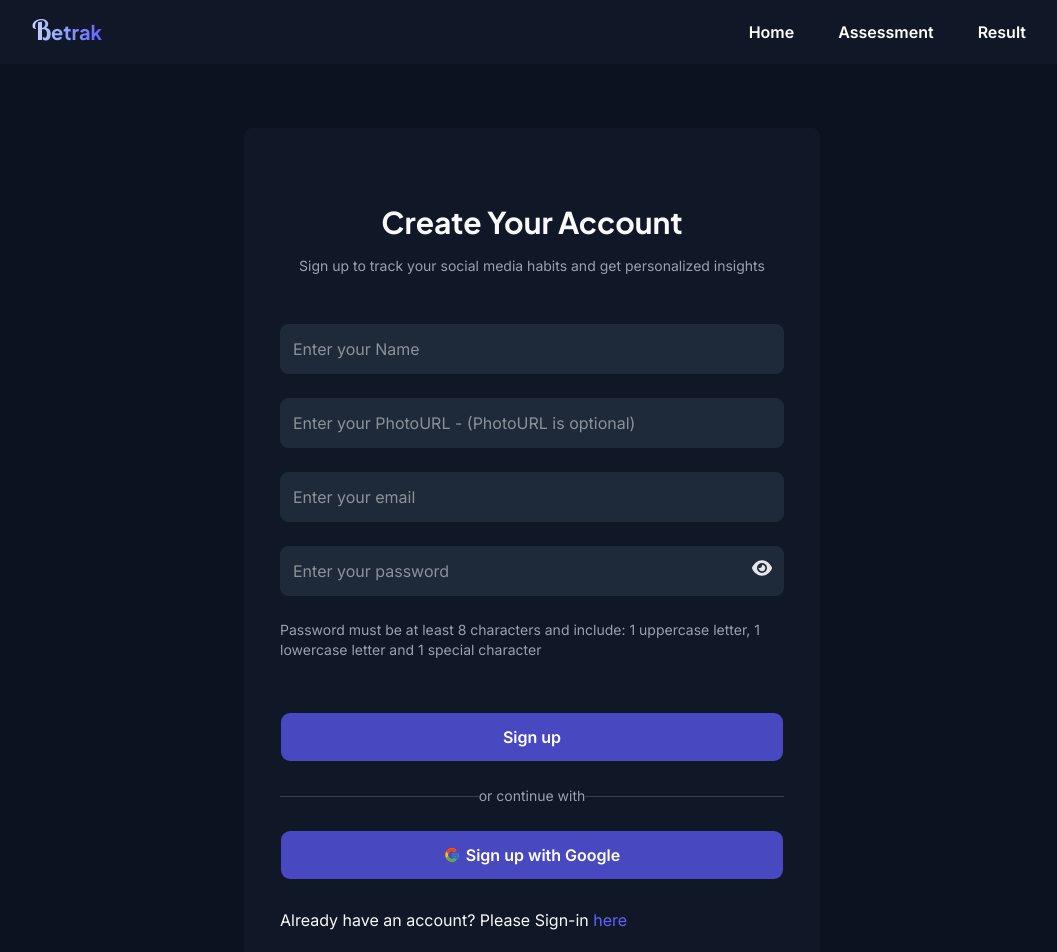
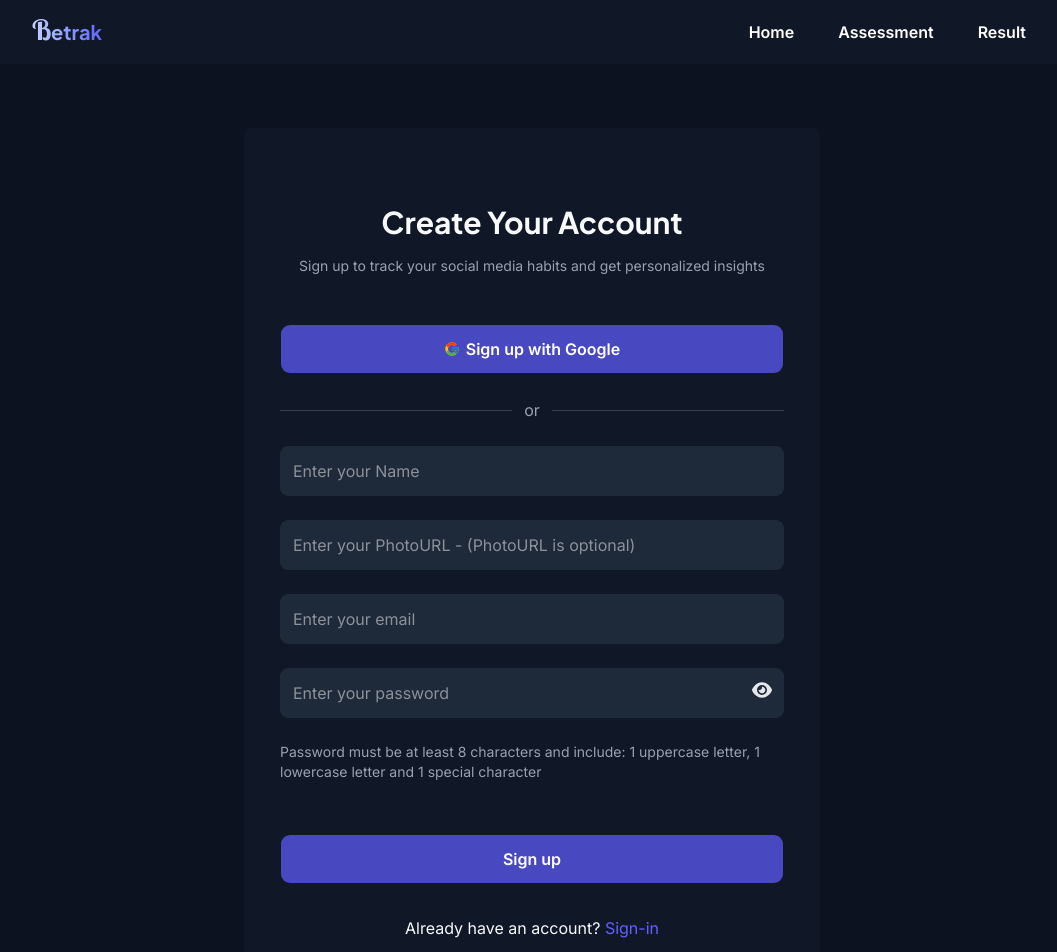
Before and after one commit to tahmid-khan-hub/Betrak, a Next.js app in the folder betrak-frontend/: page /sign-up in a window 1280 px wide. Shown: the top 952 px of the page, without its empty margins (108-1165 px from the left). Built offline with nearby package versions, Linux system fonts and the light colour scheme.

Commit message:
Update the structure of sign-in and sign-up page

```diff
--- a/betrak-frontend/src/app/sign-in/components/SignInPageClientSide.tsx
+++ b/betrak-frontend/src/app/sign-in/components/SignInPageClientSide.tsx
@@ -27,16 +27,6 @@ const SignInPageClientSide = () => {
             Sign in to continue your journey with Betrak
           </p>
 
-          {/* Form */}
-          <SignInFormFields callbackUrl={callbackUrl} />
-
-          {/* Divider */}
-          <div className="flex items-center">
-            <div className="flex-1 h-px bg-gray-700" />
-            <span className="text-gray-400 text-sm">or continue with</span>
-            <div className="flex-1 h-px bg-gray-700" />
-          </div>
-
           {/* Google Login */}
           <Button
             onClick={() => signIn("google", { callbackUrl })}
@@ -47,11 +37,21 @@ const SignInPageClientSide = () => {
             Sign in with Google
           </Button>
 
+          {/* Divider */}
+          <div className="flex items-center gap-3">
+            <div className="flex-1 h-px bg-gray-700" />
+            <span className="text-gray-400 ">or</span>
+            <div className="flex-1 h-px bg-gray-700" />
+          </div>
+
+          {/* Form */}
+          <SignInFormFields callbackUrl={callbackUrl} />
+
           {/* link of sign in page */}
-          <p className="mb-4 mt-1 text-gray-50">
-            New to this site? Sign-up{" "}
+          <p className="mb-4 mt-8 text-gray-50 text-center">
+            New to this site? {" "}
             <Link className="text-indigo-500 hover:underline" href={"/sign-up"}>
-              here
+              Sign-up
             </Link>
           </p>
         </div>
--- a/betrak-frontend/src/app/sign-up/components/SignUpPageClientSide.tsx
+++ b/betrak-frontend/src/app/sign-up/components/SignUpPageClientSide.tsx
@@ -28,16 +28,6 @@ const SignUpPageClientSide = () => {
             Sign up to track your social media habits and get personalized insights
           </p>
 
-          {/* Form */}
-          <SignUpFormFields callbackUrl={callbackUrl} />
-
-          {/* Divider */}
-          <div className="flex items-center">
-            <div className="flex-1 h-px bg-gray-700" />
-            <span className="text-gray-400 text-sm">or continue with</span>
-            <div className="flex-1 h-px bg-gray-700" />
-          </div>
-
           {/* Google Login */}
           <Button
             onClick={() => signIn("google", { callbackUrl })}
@@ -48,11 +38,21 @@ const SignUpPageClientSide = () => {
             Sign up with Google
           </Button>
 
+          {/* Divider */}
+          <div className="flex items-center gap-3">
+            <div className="flex-1 h-px bg-gray-700" />
+            <span className="text-gray-400 ">or</span>
+            <div className="flex-1 h-px bg-gray-700" />
+          </div>
+
+          {/* Form */}
+          <SignUpFormFields callbackUrl={callbackUrl} />
+
           {/* link of sign in page */}
-          <p className="mb-4 mt-1 text-gray-50">
-            Already have an account? Please Sign-in{" "}
+          <p className="mb-4 mt-8 text-gray-50 text-center">
+            Already have an account? {" "}
             <Link className="text-indigo-500 hover:underline" href={"/sign-in"}>
-              here
+              Sign-in
             </Link>
           </p>
         </div>
```
